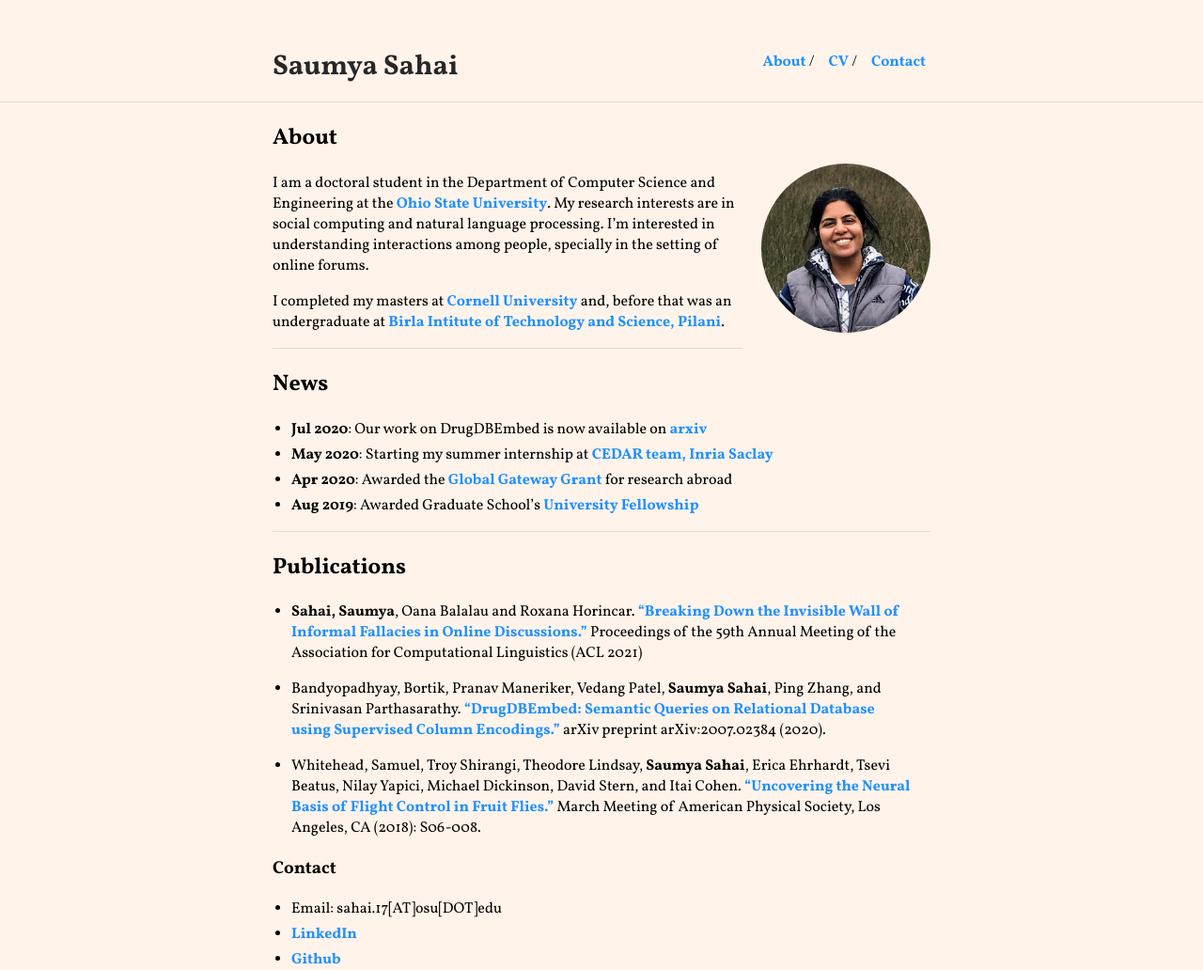
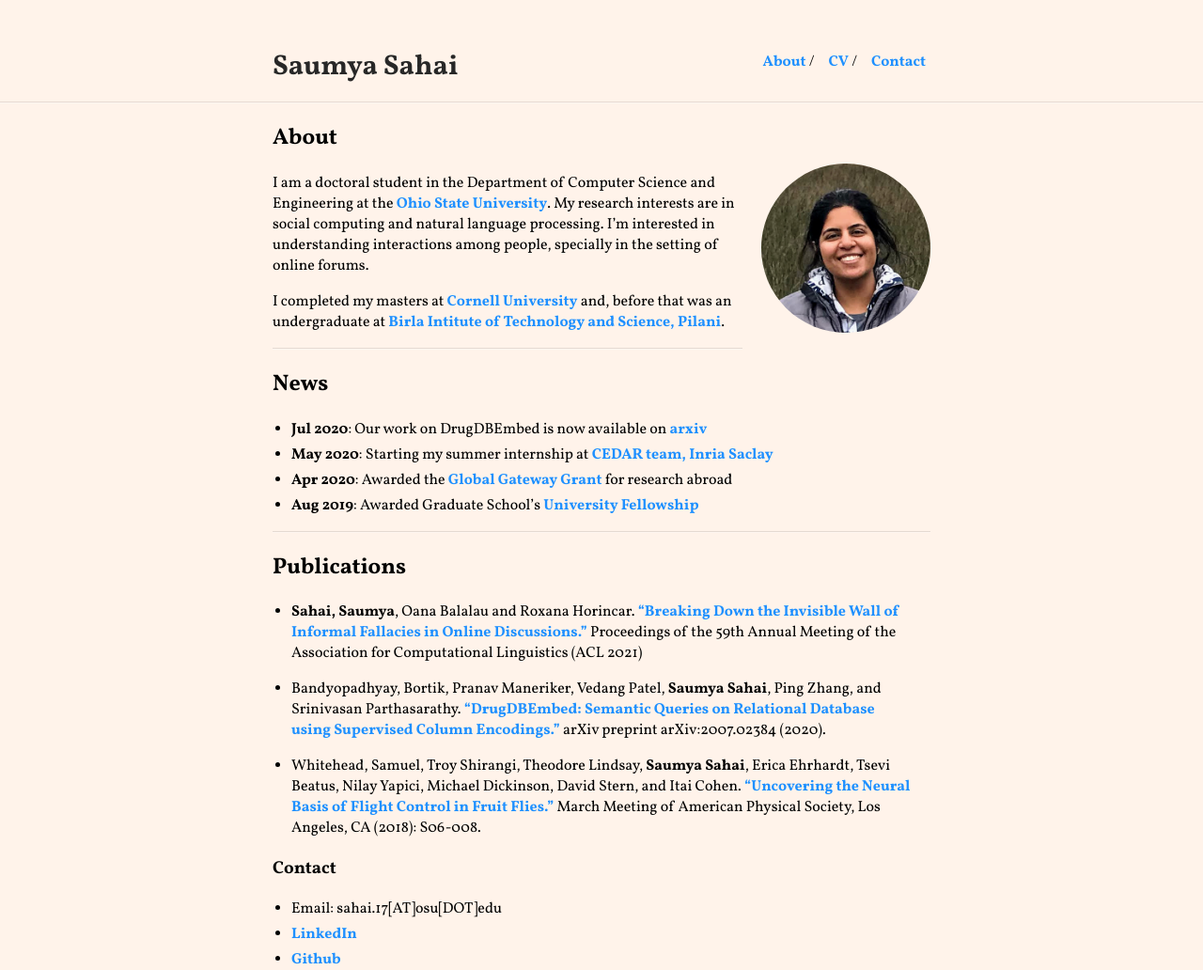
Before and after one commit to sahaisaumya/sahaisaumya.github.io, a Jekyll site: the page built from index.md, in a window 1280 px wide. Shown: the whole page at 94% size. Built offline with Jekyll 4.4.1, drawn with Linux system fonts in a browser that asks for light colours; our own code applies the rules of GitHub Pages for plain Markdown files.

Commit message:
Update index.md

```diff
--- a/index.md
+++ b/index.md
@@ -4,7 +4,7 @@ layout: default
 
 ## About
 
-<img class="profile-picture" src="photo1.jpg">
+<img class="profile-picture" src="photo2.jpeg">
 
 I am a doctoral student in the Department of Computer Science and Engineering at the [Ohio State University](https://www.osu.edu/). My research interests are in social computing and natural language processing. I'm interested in understanding interactions among people, specially in the setting of online forums.
 
```
